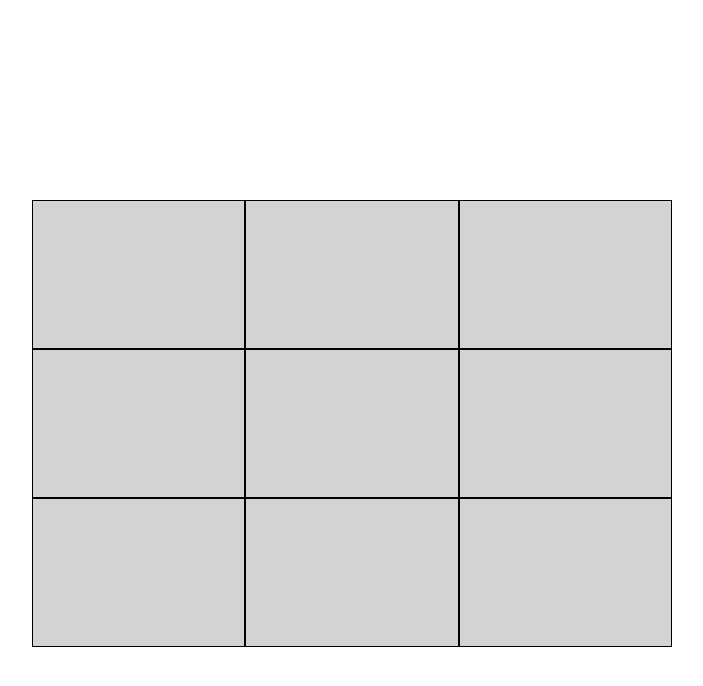
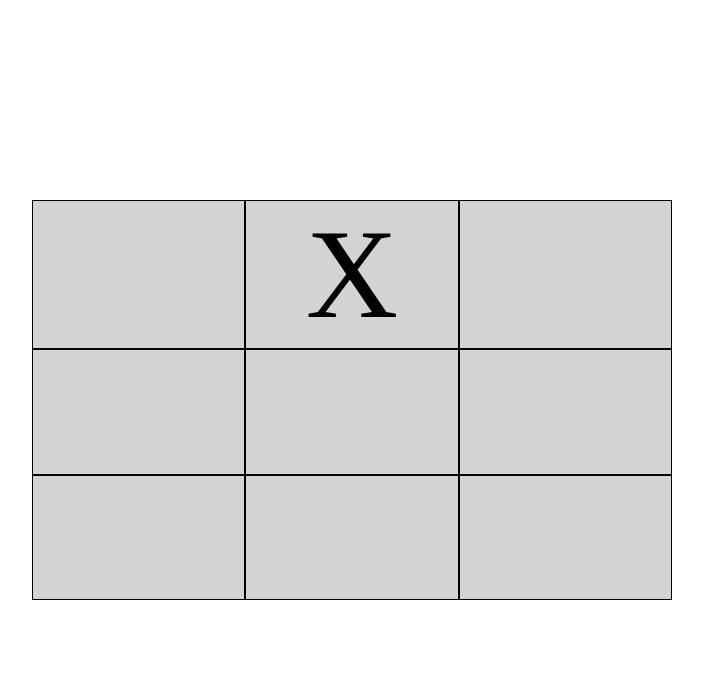
Before and after one commit to kennn1510/tic-tac-toe, a plain HTML site: page index.html in a window 1280 px wide. Both pictures are taken after a click on the element 639 px from the left and 274 px from the top of the page. Shown: the whole page, without its empty margins (288-991 px from the left). Drawn offline with Linux system fonts and the light colour scheme.

Commit message:
Add data-row and data-col to all cells and rename helloWorld to playRoundOnCell

```diff
--- a/index.html
+++ b/index.html
@@ -9,14 +9,14 @@
   <body>
     <div class="board">
       <div class="top-left cell" data-row="0" data-col="0">&nbsp;</div>
-      <div class="top-middle cell">&nbsp;</div>
-      <div class="top-right cell">&nbsp;</div>
-      <div class="middle-left cell">&nbsp;</div>
-      <div class="middle-middle cell">&nbsp;</div>
-      <div class="middle-right cell">&nbsp;</div>
-      <div class="bottom-left cell">&nbsp;</div>
-      <div class="bottom-middle cell">&nbsp;</div>
-      <div class="bottom-right cell">&nbsp;</div>
+      <div class="top-middle cell" data-row="0" data-col="1">&nbsp;</div>
+      <div class="top-right cell" data-row="0" data-col="2">&nbsp;</div>
+      <div class="middle-left cell" data-row="1" data-col="0">&nbsp;</div>
+      <div class="middle-middle cell" data-row="1" data-col="1">&nbsp;</div>
+      <div class="middle-right cell" data-row="1" data-col="2">&nbsp;</div>
+      <div class="bottom-left cell" data-row="2" data-col="0">&nbsp;</div>
+      <div class="bottom-middle cell" data-row="2" data-col="1">&nbsp;</div>
+      <div class="bottom-right cell" data-row="2" data-col="2">&nbsp;</div>
     </div>
     <script src="script.js"></script>
   </body>
--- a/script.js
+++ b/script.js
@@ -129,10 +129,7 @@ const DisplayController = (() => {
     });
   };
 
-  const helloWorld = (event) => {
-    console.log(
-      `Row: ${event.target.dataset.row} and Column: ${event.target.dataset.col}`
-    );
+  const playRoundOnCell = (event) => {
     GameController.playRound(
       event.target.dataset.row,
       event.target.dataset.col
@@ -142,7 +139,7 @@ const DisplayController = (() => {
   const addClickEventToAllCells = (() => {
     cells.forEach((cell) => {
       cell.addEventListener("click", (e) => {
-        helloWorld(e);
+        playRoundOnCell(e);
       });
     });
   })();
```
